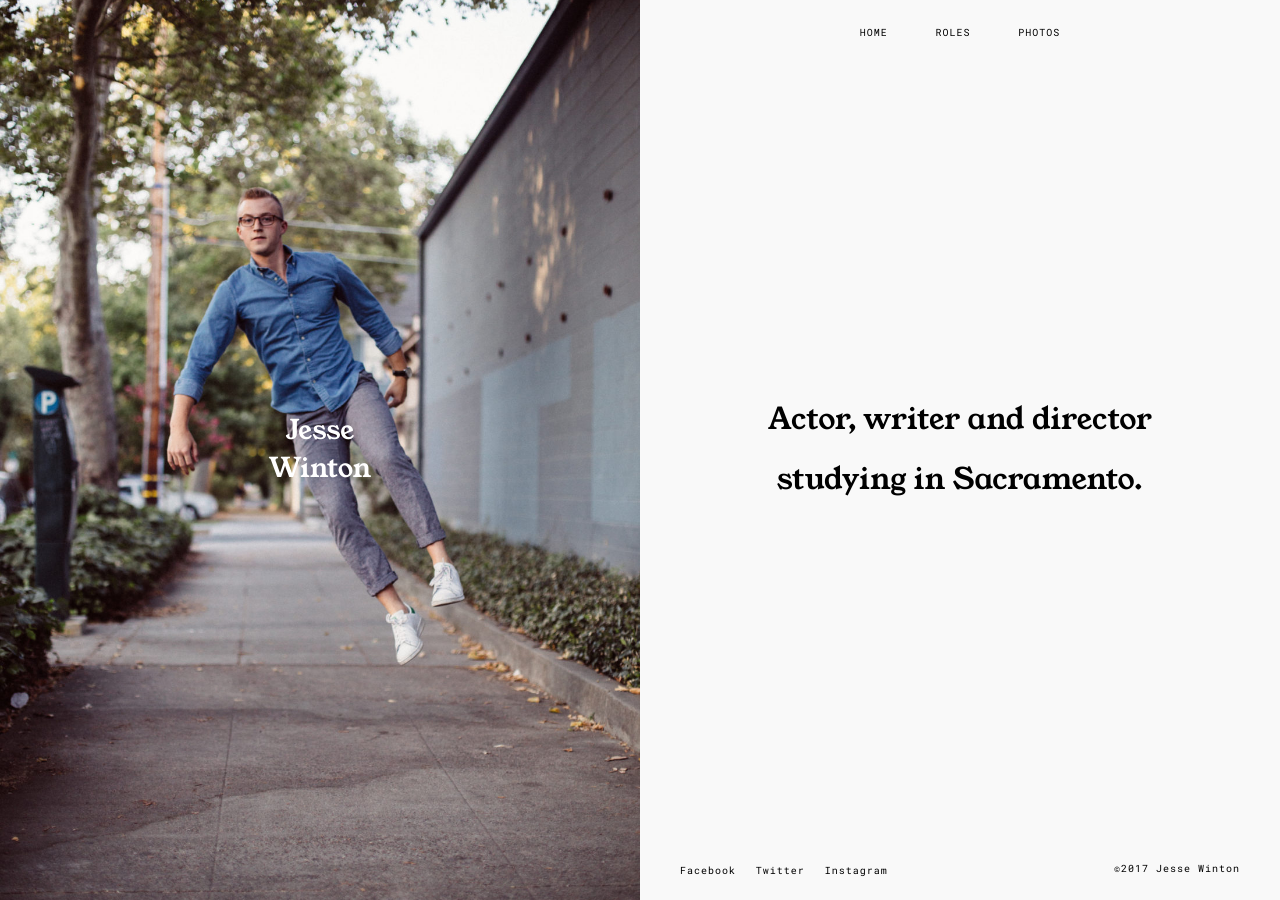
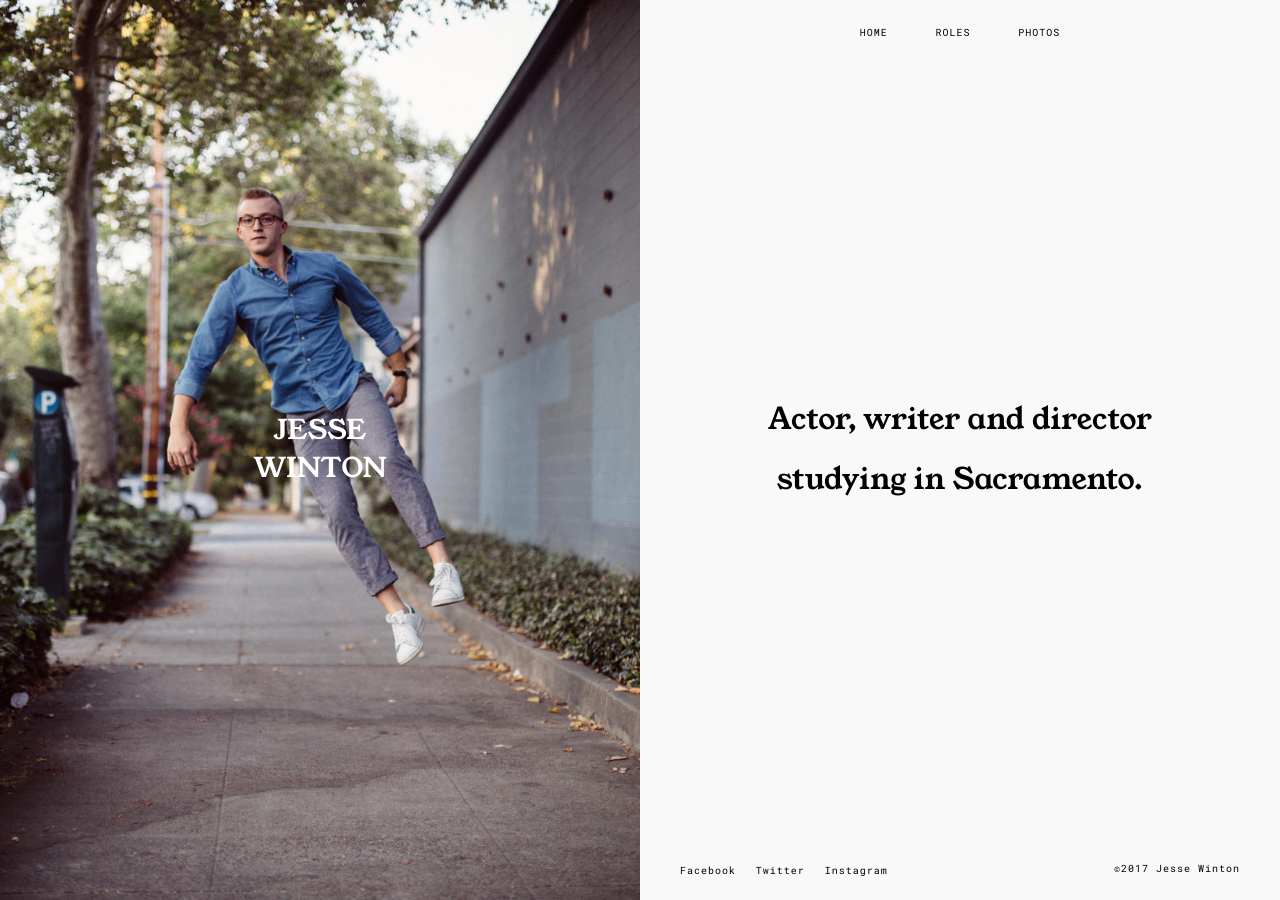
Before and after one commit to jrandallw/JesseWintonCo, a Jekyll site: the page built from index.markdown, in a window 1280 px wide. Built offline with Jekyll 4.4.1, drawn with Linux system fonts in a browser that asks for light colours; nearby versions of some CDN libraries; some web fonts are replaced.

Commit message:
Updated case for branding.

```diff
--- a/_layouts/home.html
+++ b/_layouts/home.html
@@ -6,7 +6,7 @@ layout: split
 
 <section class="hero position-relative">
     <figure class="column align-center" style="{{ hero_image }}">
-    <figcaption><a href=""><h4 class="name text-center">Jesse<br>Winton</h4></a></figcaption>
+    <figcaption><a href=""><h4 class="name text-center">JESSE<br>WINTON</h4></a></figcaption>
   </figure>
 </section>
 
```
